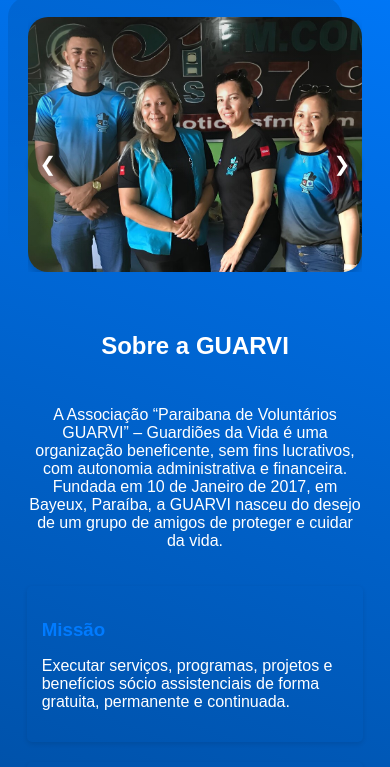
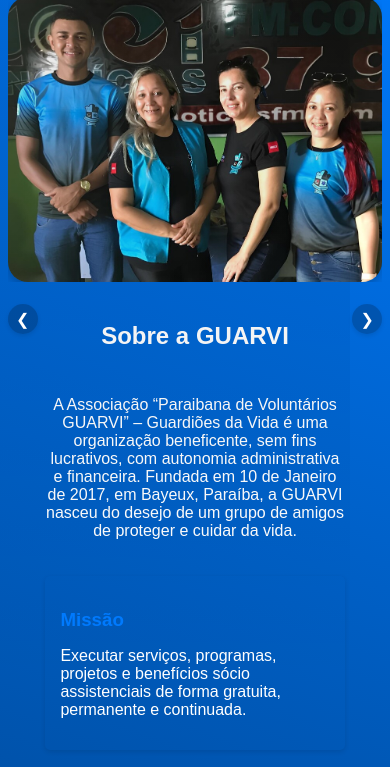
Before and after one commit to Robert-dk/projeto-guarvi, a plain HTML site: page index.html in a window 390 px wide. Shown: the part 118-885 px from the top of the page. Drawn offline with nearby package versions, Linux system fonts and the light colour scheme; some packages are replaced by stand-ins of ours.

Commit message:
Atualizando o layout da página inicial

```diff
--- a/css/navbar.css
+++ b/css/navbar.css
@@ -96,12 +96,8 @@ body {
 
 /* Estilos do carrossel */
 .carousel-wrapper {
-  position: relative;
   width: 100%;
   height: auto;
-  margin-top: 50px auto;
-  padding: 20px;
-  border-radius: 20px;
 }
 
 .carousel-container {
@@ -202,10 +198,20 @@ body {
   width: 80%; /* Largura padrão para telas maiores */
   margin: 0 auto; /* Centraliza o container */
 }
-/* ... (seu CSS original) ... */
 
 @media (max-width: 768px) {
-  .container {
-    width: 90%; /* Largura ajustada para telas menores */
+  .prev-btn,
+  .next-btn {
+    width: 30px;
+    height: 30px;
+    font-size: 16px;
+  }
+
+  .prev-btn {
+    left: 2%;
+  }
+
+  .next-btn {
+    right: 2%;
   }
 }
```
Also changed, not shown: testetxt.txt.
